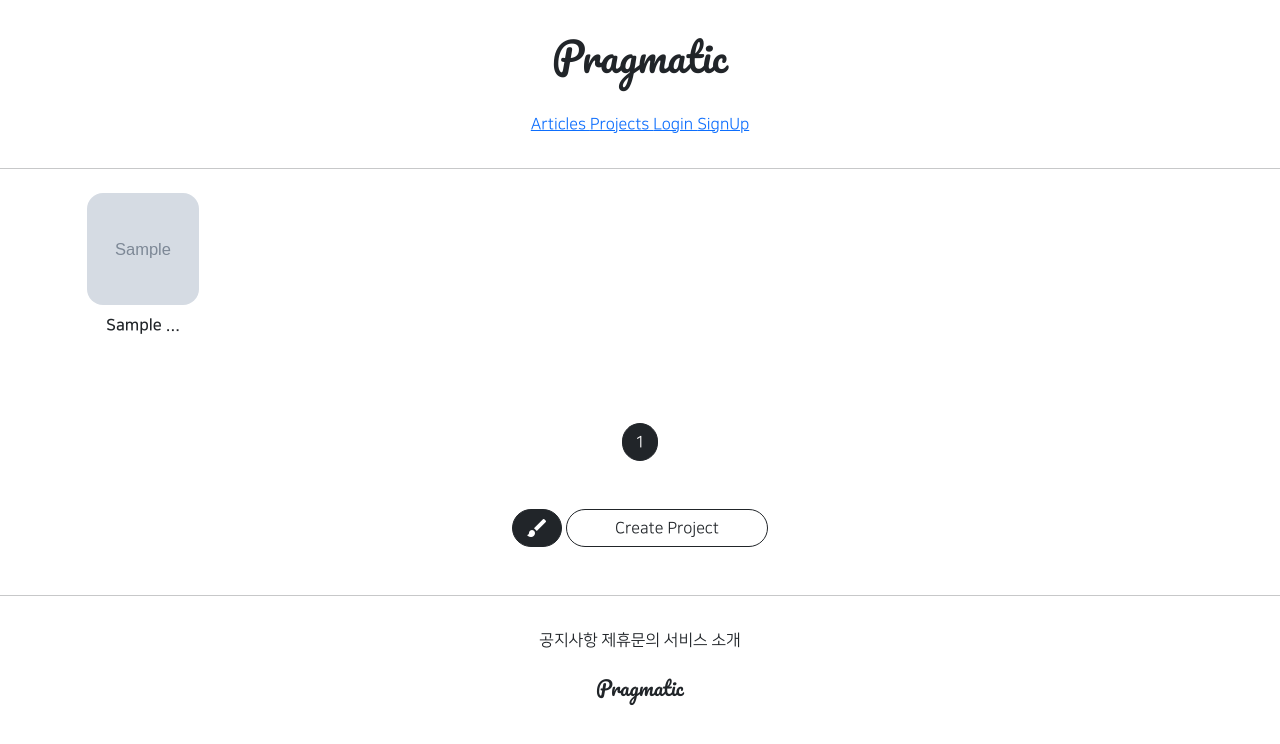
After one commit to yeonnex/gis_2ban_1, a Django app: page /projects/list/ in a window 1280 px wide. The commit adds this page. Shown: the top 744 px of the page. Run offline with Django 3.2, Linux system fonts and the light colour scheme; tables that the repository leaves empty hold one stand-in row (values such as "Sample post"); grey boxes marked "Sample" are stand-in pictures; parts of the project's set-up code (start-up, migrations or seed data) failed here and were passed over; some libraries are stand-ins or nearby versions.

Commit message:
projectapp: 게시판 list.html 으로 라우팅해서 보여주기 & list.html레이아웃 수정

```diff
--- /dev/null
+++ b/projectapp/templates/projectapp/list.html
@@ -0,0 +1,59 @@
+{% extends 'base.html' %}
+{% load static %}
+
+{% block content %}
+
+    <style>
+    .container{
+        padding: 0;
+        margin: 0 auto;
+    }
+        .container div {
+          display: flex;
+          justify-content: center;
+          align-items: center;
+          border-radius: 1rem;
+          flex-direction: column;
+        }
+
+        .container img {
+            width: 7rem;
+            height: 7rem;
+            object-fit: cover;
+            border-radius: 1rem;
+        }
+    </style>
+
+
+    <div class="container my-4">
+
+        {% for project in project_list %}
+
+            <div>
+                <a href="{% url 'projectapp:detail' pk=project.pk %}">
+                    <img src="{{ project.image.url }}" alt="">
+                </a>
+                <span class="my-2 NNS_B">{{ project.name | truncatechars:10 }}</span>
+            </div>
+
+        {% endfor %}
+
+    </div>
+
+    <script src="{% static 'js/magicgrid.js' %}"></script>
+
+    {% include 'snippets/pagination.html' %}
+
+    <div class="text-center my-5">
+        <a href="{% url 'articleapp:create' %}"
+           class="btn btn-dark rounded-pill material-icons">
+            brush
+        </a>
+        <a href="{% url 'articleapp:create' %}"
+           class="btn btn-outline-dark rounded-pill px-5">
+            Create Project
+        </a>
+    </div>
+
+
+{% endblock %}
--- a/templates/header.html
+++ b/templates/header.html
@@ -8,7 +8,11 @@
                 Articles
             </a>
         </span>
-        <span>nav2</span>
+        <span>
+            <a href="{% url 'projectapp:list' %}">
+            Projects
+            </a>
+        </span>
 
         {% if not user.is_authenticated  %}
         <span>
```
